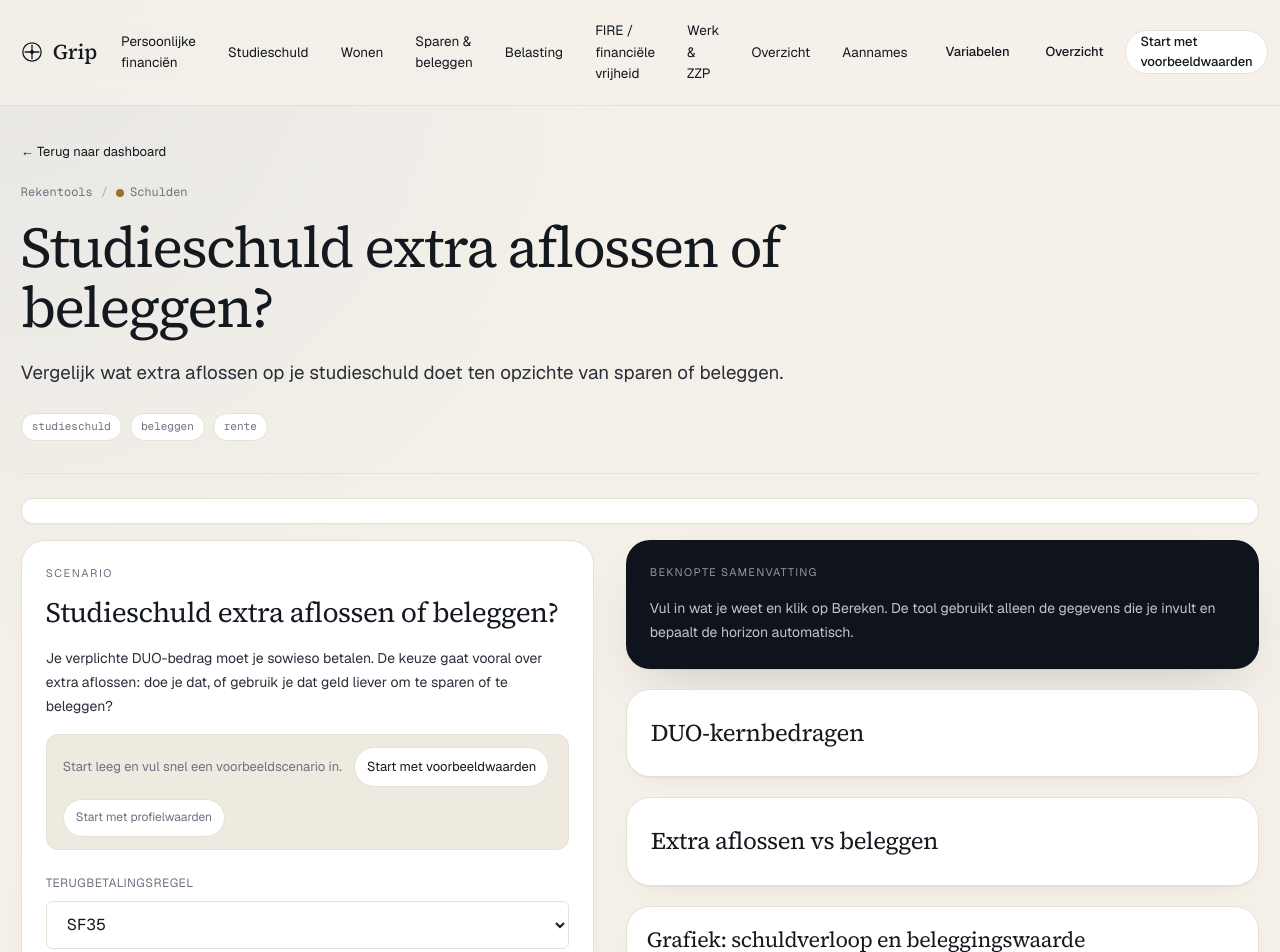
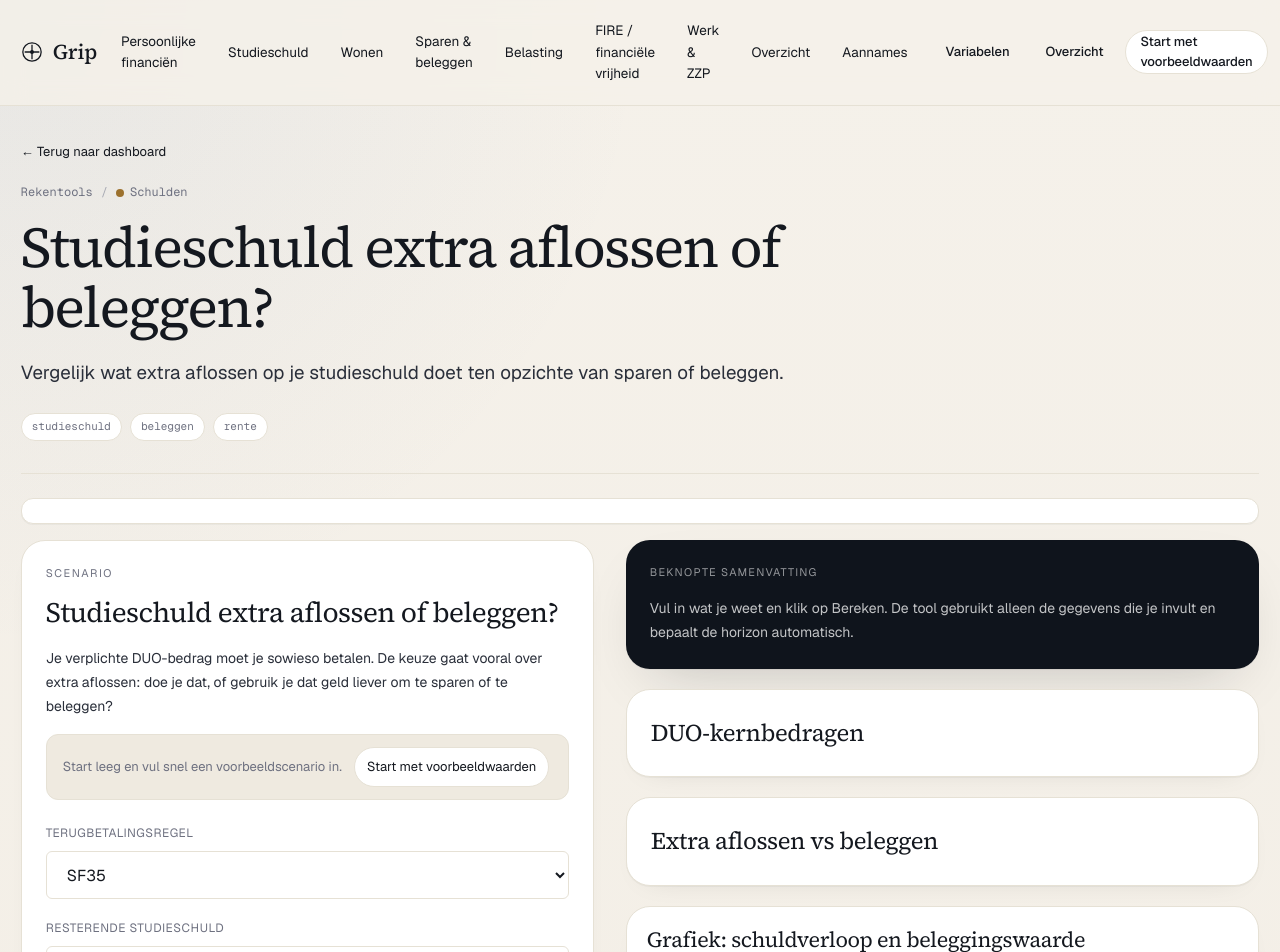
Before and after one commit to oli4vos/projectwebsite, a Next.js app: page /apps/studieschuld-vs-beleggen in a window 1280 px wide. Shown: the top 952 px of the page. Built offline with nearby package versions, Linux system fonts and the light colour scheme.

Commit message:
fix: hide profile CTAs when profile feature is disabled

```diff
--- a/apps/box-3-impact/Calculator.tsx
+++ b/apps/box-3-impact/Calculator.tsx
@@ -11,7 +11,7 @@ import {
 } from "@/components/charts";
 import { ChartContainer, ChartLegend } from "@/components/ChartPrimitives";
 import { CalculatorShell } from "@/components/tool/CalculatorShell";
-import { ToolActionButton, ToolActionLinkButton } from "@/components/tool/ToolActionButton";
+import { ToolActionButton } from "@/components/tool/ToolActionButton";
 import { Pill } from "@/components/ui";
 import { useMobileFieldFlow } from "@/hooks/useMobileFieldFlow";
 import { useSubmittedCalculation } from "@/hooks/useSubmittedCalculation";
@@ -396,9 +396,6 @@ function CalculatorContent({
             <ToolActionButton type="button" onClick={applyExampleValues} variant="secondary" size="sm">
               Start met voorbeeldwaarden
             </ToolActionButton>
-            <ToolActionLinkButton href="/profiel" variant="secondary" size="sm">
-              Start met profielwaarden
-            </ToolActionLinkButton>
           </div>
         ) : null}
           {submitContextMessage ? (
--- a/apps/box3-indicatie/Calculator.tsx
+++ b/apps/box3-indicatie/Calculator.tsx
@@ -6,7 +6,7 @@ import { FieldError } from "@/components/forms/FieldError";
 import { ResultRow } from "@/components/ResultRow";
 import { ToolDisclosure } from "@/components/ToolDisclosure";
 import { CalculatorShell } from "@/components/tool/CalculatorShell";
-import { ToolActionButton, ToolActionLinkButton } from "@/components/tool/ToolActionButton";
+import { ToolActionButton } from "@/components/tool/ToolActionButton";
 import { Pill } from "@/components/ui";
 import { useMobileFieldFlow } from "@/hooks/useMobileFieldFlow";
 import { useUserProfile } from "@/hooks/useUserProfile";
@@ -246,9 +246,6 @@ function CalculatorContent({
             <ToolActionButton type="button" onClick={applyExampleValues} variant="secondary" size="sm">
               Start met voorbeeldwaarden
             </ToolActionButton>
-            <ToolActionLinkButton href="/profiel" variant="secondary" size="sm">
-              Start met profielwaarden
-            </ToolActionLinkButton>
           </div>
         ) : null}
 
--- a/apps/fire-na-belasting/Calculator.tsx
+++ b/apps/fire-na-belasting/Calculator.tsx
@@ -5,7 +5,7 @@ import { MobileFieldFlowControls } from "@/components/MobileFieldFlowControls";
 import { ResultRow } from "@/components/ResultRow";
 import { ToolDisclosure } from "@/components/ToolDisclosure";
 import { CalculatorShell } from "@/components/tool/CalculatorShell";
-import { ToolActionButton, ToolActionLinkButton } from "@/components/tool/ToolActionButton";
+import { ToolActionButton } from "@/components/tool/ToolActionButton";
 import { Pill } from "@/components/ui";
 import { useMobileFieldFlow } from "@/hooks/useMobileFieldFlow";
 import { useSubmittedCalculation } from "@/hooks/useSubmittedCalculation";
@@ -355,9 +355,6 @@ function CalculatorContent({
               <ToolActionButton type="button" onClick={applyExampleValues} variant="secondary" size="sm">
                 Start met voorbeeldwaarden
               </ToolActionButton>
-              <ToolActionLinkButton href="/profiel" variant="secondary" size="sm">
-                Start met profielwaarden
-              </ToolActionLinkButton>
             </div>
           ) : null}
           {submitContextMessage ? (
--- a/apps/hypotheek-aflossen-vs-beleggen/Calculator.tsx
+++ b/apps/hypotheek-aflossen-vs-beleggen/Calculator.tsx
@@ -7,7 +7,7 @@ import { ChartContainer, ChartLegend } from "@/components/ChartPrimitives";
 import { ResultRow } from "@/components/ResultRow";
 import { ToolDisclosure } from "@/components/ToolDisclosure";
 import { CalculatorShell } from "@/components/tool/CalculatorShell";
-import { ToolActionButton, ToolActionLinkButton } from "@/components/tool/ToolActionButton";
+import { ToolActionButton } from "@/components/tool/ToolActionButton";
 import { Pill } from "@/components/ui";
 import { useMobileFieldFlow } from "@/hooks/useMobileFieldFlow";
 import { useSubmittedCalculation } from "@/hooks/useSubmittedCalculation";
@@ -439,9 +439,6 @@ function CalculatorContent({
               <ToolActionButton type="button" onClick={applyExampleValues} variant="secondary" size="sm">
                 Start met voorbeeldwaarden
               </ToolActionButton>
-              <ToolActionLinkButton href="/profiel" variant="secondary" size="sm">
-                Start met profielwaarden
-              </ToolActionLinkButton>
             </div>
           ) : null}
           {submitContextMessage ? (
--- a/apps/hypotheek-impact-studieschuld/Calculator.tsx
+++ b/apps/hypotheek-impact-studieschuld/Calculator.tsx
@@ -4,7 +4,7 @@ import { DisclosureSection } from "@/components/DisclosureSection";
 import { MobileFieldFlowControls } from "@/components/MobileFieldFlowControls";
 import { ResultRow } from "@/components/ResultRow";
 import { CalculatorShell } from "@/components/tool/CalculatorShell";
-import { ToolActionButton, ToolActionLinkButton } from "@/components/tool/ToolActionButton";
+import { ToolActionButton } from "@/components/tool/ToolActionButton";
 import { Pill } from "@/components/ui";
 import { useMobileFieldFlow } from "@/hooks/useMobileFieldFlow";
 import { useSubmittedCalculation } from "@/hooks/useSubmittedCalculation";
@@ -614,9 +614,6 @@ function CalculatorContent({
             <ToolActionButton type="button" onClick={applyExampleValues} variant="secondary" size="sm">
               Start met voorbeeldwaarden
             </ToolActionButton>
-            <ToolActionLinkButton href="/profiel" variant="secondary" size="sm">
-              Start met profielwaarden
-            </ToolActionLinkButton>
           </div>
         ) : null}
         {submitContextMessage ? (
--- a/apps/jaarruimte-vs-vrij-beleggen/Calculator.tsx
+++ b/apps/jaarruimte-vs-vrij-beleggen/Calculator.tsx
@@ -7,7 +7,7 @@ import { MobileFieldFlowControls } from "@/components/MobileFieldFlowControls";
 import { ResultRow } from "@/components/ResultRow";
 import { ToolDisclosure } from "@/components/ToolDisclosure";
 import { CalculatorShell } from "@/components/tool/CalculatorShell";
-import { ToolActionButton, ToolActionLinkButton } from "@/components/tool/ToolActionButton";
+import { ToolActionButton } from "@/components/tool/ToolActionButton";
 import { Btn, Pill } from "@/components/ui";
 import { useMobileFieldFlow } from "@/hooks/useMobileFieldFlow";
 import { useSubmittedCalculation } from "@/hooks/useSubmittedCalculation";
@@ -464,9 +464,6 @@ function CalculatorContent({
             <ToolActionButton type="button" onClick={applyExampleValues} variant="secondary" size="sm">
               Start met voorbeeldwaarden
             </ToolActionButton>
-            <ToolActionLinkButton href="/profiel" variant="secondary" size="sm">
-              Start met profielwaarden
-            </ToolActionLinkButton>
           </div>
         ) : null}
         {submitContextMessage ? (
--- a/apps/prive-beleggen-eindvermogen/Calculator.tsx
+++ b/apps/prive-beleggen-eindvermogen/Calculator.tsx
@@ -12,7 +12,7 @@ import {
   getAdaptiveYearTicks,
 } from "@/components/charts";
 import { CalculatorShell } from "@/components/tool/CalculatorShell";
-import { ToolActionButton, ToolActionLinkButton } from "@/components/tool/ToolActionButton";
+import { ToolActionButton } from "@/components/tool/ToolActionButton";
 import { Pill } from "@/components/ui";
 import { useMobileFieldFlow } from "@/hooks/useMobileFieldFlow";
 import { useSubmittedCalculation } from "@/hooks/useSubmittedCalculation";
@@ -284,9 +284,6 @@ function CalculatorContent({
               <ToolActionButton type="button" onClick={applyExampleValues} variant="secondary" size="sm">
                 Start met voorbeeldwaarden
               </ToolActionButton>
-              <ToolActionLinkButton href="/profiel" variant="secondary" size="sm">
-                Start met profielwaarden
-              </ToolActionLinkButton>
             </div>
           )}
           {submitContextMessage ? (
--- a/apps/studieschuld-vs-beleggen/Calculator.tsx
+++ b/apps/studieschuld-vs-beleggen/Calculator.tsx
@@ -7,7 +7,7 @@ import { ToolDisclosure } from "@/components/ToolDisclosure";
 import { ChartContainer, ChartLegend } from "@/components/ChartPrimitives";
 import { AreaChart, getAdaptiveEuroTicks, getAdaptiveYearTicks } from "@/components/charts";
 import { CalculatorShell } from "@/components/tool/CalculatorShell";
-import { ToolActionButton, ToolActionLinkButton } from "@/components/tool/ToolActionButton";
+import { ToolActionButton } from "@/components/tool/ToolActionButton";
 import { Pill } from "@/components/ui";
 import { useMobileFieldFlow } from "@/hooks/useMobileFieldFlow";
 import { useSubmittedCalculation } from "@/hooks/useSubmittedCalculation";
@@ -435,9 +435,6 @@ function CalculatorContent({
             <ToolActionButton type="button" onClick={applyExampleValues} variant="secondary" size="sm">
               Start met voorbeeldwaarden
             </ToolActionButton>
-            <ToolActionLinkButton href="/profiel" variant="secondary" size="sm">
-              Start met profielwaarden
-            </ToolActionLinkButton>
           </div>
         ) : null}
         {submitContextMessage ? (
--- a/apps/zzp-uurtarief/Calculator.tsx
+++ b/apps/zzp-uurtarief/Calculator.tsx
@@ -5,7 +5,7 @@ import { MobileFieldFlowControls } from "@/components/MobileFieldFlowControls";
 import { ResultRow } from "@/components/ResultRow";
 import { ToolDisclosure } from "@/components/ToolDisclosure";
 import { CalculatorShell } from "@/components/tool/CalculatorShell";
-import { ToolActionButton, ToolActionLinkButton } from "@/components/tool/ToolActionButton";
+import { ToolActionButton } from "@/components/tool/ToolActionButton";
 import { Pill } from "@/components/ui";
 import { useMobileFieldFlow } from "@/hooks/useMobileFieldFlow";
 import { useSubmittedCalculation } from "@/hooks/useSubmittedCalculation";
@@ -351,9 +351,6 @@ function CalculatorContent({
             <ToolActionButton type="button" onClick={applyExampleValues} variant="secondary" size="sm">
               Start met voorbeeldwaarden
             </ToolActionButton>
-            <ToolActionLinkButton href="/profiel" variant="secondary" size="sm">
-              Start met profielwaarden
-            </ToolActionLinkButton>
           </div>
         ) : null}
         {submitContextMessage ? (
--- a/src/app/profiel/page.tsx
+++ b/src/app/profiel/page.tsx
@@ -431,6 +431,9 @@ function FieldError({ message }: { message?: string }) {
 }
 
 export default function ProfilePage() {
+  const { profile, hasProfile, saveProfile, clearProfile } = useUserProfile();
+  const [saveMessage, setSaveMessage] = useState("");
+
   if (!ENABLE_PROFILE) {
     return (
       <>
@@ -456,9 +459,6 @@ export default function ProfilePage() {
       </>
     );
   }
-
-  const { profile, hasProfile, saveProfile, clearProfile } = useUserProfile();
-  const [saveMessage, setSaveMessage] = useState("");
   const formKey = profile.updatedAt ?? (hasProfile ? "profile-present" : "profile-empty");
 
   return (
--- a/src/hooks/useUserProfile.ts
+++ b/src/hooks/useUserProfile.ts
@@ -39,40 +39,38 @@ function subscribeToUserProfile(callback: () => void) {
 }
 
 export function useUserProfile() {
-  if (!ENABLE_PROFILE) {
-    return {
-      profile: defaultUserProfile,
-      isLoaded: true,
-      hasProfile: false,
-      saveProfile: (nextProfile: UserProfile) => nextProfile,
-      mergeProfile: () => defaultUserProfile,
-      clearProfile: () => undefined,
-    };
-  }
-
   const profile = useSyncExternalStore<UserProfile>(
-    subscribeToUserProfile,
-    loadUserProfile,
-    loadUserProfile,
+    ENABLE_PROFILE ? subscribeToUserProfile : () => () => undefined,
+    ENABLE_PROFILE ? loadUserProfile : () => defaultUserProfile,
+    ENABLE_PROFILE ? loadUserProfile : () => defaultUserProfile,
   );
 
   function saveProfile(nextProfile: UserProfile) {
+    if (!ENABLE_PROFILE) {
+      return nextProfile;
+    }
     return saveUserProfile(nextProfile);
   }
 
   function mergeProfile(nextPatch: Partial<UserProfile>) {
+    if (!ENABLE_PROFILE) {
+      return defaultUserProfile;
+    }
     const mergedProfile = mergeProfilePatch(profile, nextPatch);
     return saveProfile(mergedProfile);
   }
 
   function clearProfile() {
+    if (!ENABLE_PROFILE) {
+      return;
+    }
     clearUserProfile();
   }
 
   return {
     profile,
     isLoaded: true,
-    hasProfile: profileHasValues(profile),
+    hasProfile: ENABLE_PROFILE ? profileHasValues(profile) : false,
     saveProfile,
     mergeProfile,
     clearProfile,
```
